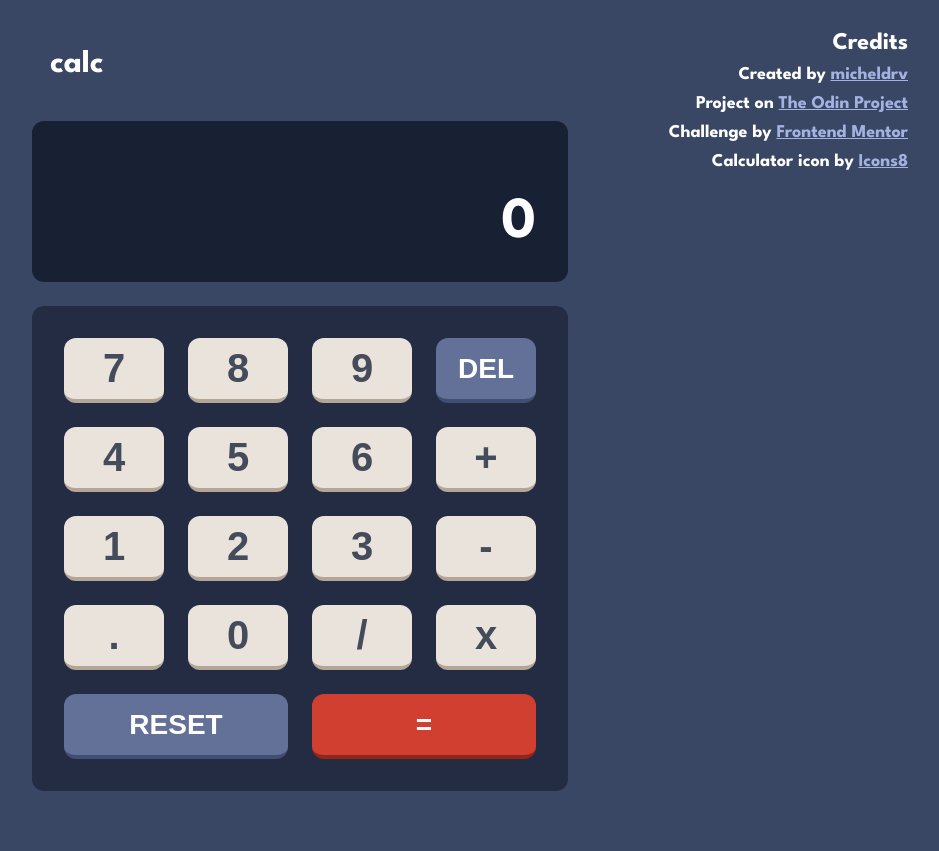
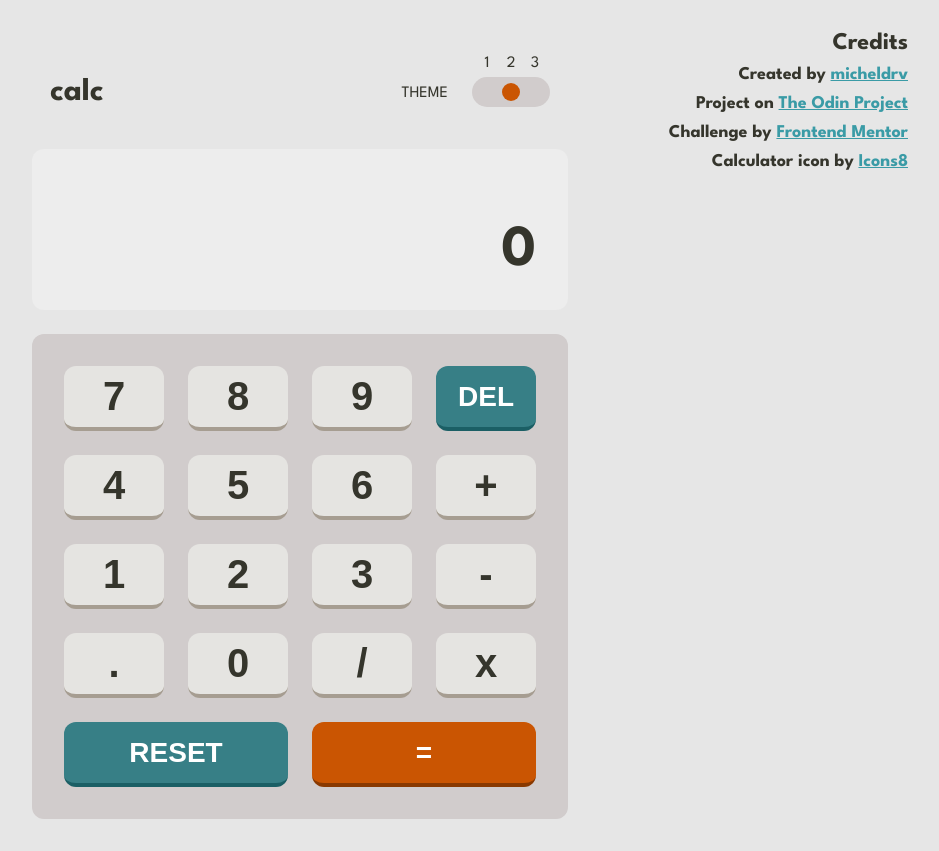
Before and after one commit to micheldrv/odin-calculator, a plain HTML site: page index.html in a window 1280 px wide. Shown: the whole page, without its empty margins (340-1279 px from the left). Before the commit the page ends 823 px from the top, so only its background shows below. Drawn offline with Linux system fonts and the light colour scheme.

Commit message:
Add themes and a theme selector, with light/dark theme preference detection

```diff
--- a/index.html
+++ b/index.html
@@ -8,6 +8,7 @@
       href="assets/images/favicon-32x32.png"
       type="image/png"
     />
+    <link rel="stylesheet" href="theme.css" />
     <link rel="stylesheet" href="style.css" />
     <base target="_blank" />
     <title>Calculator</title>
@@ -16,30 +17,45 @@
     <div class="calculator">
       <div class="calculator-top">
         <h1>calc</h1>
+        <div class="theme-container">
+          <p>THEME</p>
+          <div class="theme-selector">
+            <div class="theme-selector-numbers">
+              <span>1</span>
+              <span>2</span>
+              <span>3</span>
+            </div>
+            <button id="theme-selector-btn">
+              <div id="theme-selector-knob"></div>
+            </button>
+          </div>
+        </div>
       </div>
       <div class="section calculator-display">
         <p id="display-top"></p>
         <p id="display-main">0</p>
       </div>
       <div class="section calculator-body">
-        <button class="num-button" data-num="7">7</button>
-        <button class="num-button" data-num="8">8</button>
-        <button class="num-button" data-num="9">9</button>
-        <button class="alt-button" id="del-btn">DEL</button>
-        <button class="num-button" data-num="4">4</button>
-        <button class="num-button" data-num="5">5</button>
-        <button class="num-button" data-num="6">6</button>
-        <button class="op-button" data-op="add">+</button>
-        <button class="num-button" data-num="1">1</button>
-        <button class="num-button" data-num="2">2</button>
-        <button class="num-button" data-num="3">3</button>
-        <button class="op-button" data-op="subtract">-</button>
-        <button id="point-btn">.</button>
-        <button class="num-button" data-num="0">0</button>
-        <button class="op-button" data-op="divide">/</button>
-        <button class="op-button" data-op="multiply">x</button>
-        <button class="wide-button alt-button" id="reset-btn">RESET</button>
-        <button class="wide-button important-button" id="equals-btn">=</button>
+        <button class="btn num-button" data-num="7">7</button>
+        <button class="btn num-button" data-num="8">8</button>
+        <button class="btn num-button" data-num="9">9</button>
+        <button class="btn alt-button" id="del-btn">DEL</button>
+        <button class="btn num-button" data-num="4">4</button>
+        <button class="btn num-button" data-num="5">5</button>
+        <button class="btn num-button" data-num="6">6</button>
+        <button class="btn op-button" data-op="add">+</button>
+        <button class="btn num-button" data-num="1">1</button>
+        <button class="btn num-button" data-num="2">2</button>
+        <button class="btn num-button" data-num="3">3</button>
+        <button class="btn op-button" data-op="subtract">-</button>
+        <button class="btn" id="point-btn">.</button>
+        <button class="btn num-button" data-num="0">0</button>
+        <button class="btn op-button" data-op="divide">/</button>
+        <button class="btn op-button" data-op="multiply">x</button>
+        <button class="btn wide-button alt-button" id="reset-btn">RESET</button>
+        <button class="btn wide-button important-button" id="equals-btn">
+          =
+        </button>
       </div>
     </div>
     <div class="attribution">
--- a/style.css
+++ b/style.css
@@ -9,24 +9,11 @@
   --small-padding: 18px;
   --small-gap: 12px;
 
-  --page-bg: hsl(222, 26%, 31%);
-  --keypad-bg: hsl(223, 31%, 20%);
-  --display-bg: hsl(224, 36%, 15%);
-
-  --text-primary: hsl(0, 0%, 100%);
-  --text-secondary: hsl(221, 14%, 31%);
-
-  --button-primary: hsl(30, 25%, 89%);
-  --button-primary-shadow: hsl(28, 16%, 65%);
-  --button-primary-hover: hsl(0, 0%, 100%);
-
-  --button-alt: hsl(225, 21%, 49%);
-  --button-alt-shadow: hsl(224, 28%, 35%);
-  --button-alt-hover: hsl(224, 51%, 76%);
-
-  --button-important: hsl(6, 63%, 50%);
-  --button-important-shadow: hsl(6, 70%, 34%);
-  --button-important-hover: hsl(6, 93%, 67%);
+  --theme-sel-knob: 18px;
+  --theme-sel-gap: 6px;
+  --theme-sel-knob-3: calc(var(--theme-sel-knob) * 3);
+  --theme-sel-gap-4: calc(var(--theme-sel-gap) * 4);
+  --theme-sel-width: calc(var(--theme-sel-knob-3) + var(--theme-sel-gap-4));
 }
 
 * {
@@ -60,6 +47,66 @@ body {
 
 .calculator-top {
   padding: var(--small-padding);
+  display: flex;
+  align-items: end;
+
+  h1 {
+    flex: 1;
+  }
+}
+
+.theme-container {
+  display: flex;
+  align-items: end;
+  gap: var(--main-gap);
+
+  p {
+    margin-bottom: var(--theme-sel-gap);
+  }
+}
+
+.theme-selector {
+  display: flex;
+  flex-direction: column;
+}
+
+.theme-selector-numbers {
+  box-sizing: border-box;
+  width: var(--theme-sel-width);
+  padding: var(--theme-sel-gap);
+  display: grid;
+  grid-template-columns: repeat(3, var(--theme-sel-knob));
+  gap: var(--theme-sel-gap);
+  text-align: center;
+}
+
+#theme-selector-btn {
+  box-sizing: border-box;
+  width: var(--theme-sel-width);
+  padding: var(--theme-sel-gap);
+  margin: 0;
+  display: grid;
+  grid-template-columns: repeat(3, var(--theme-sel-knob));
+  gap: var(--theme-sel-gap);
+  outline: none;
+  border: none;
+  cursor: pointer;
+  background-color: var(--keypad-bg);
+  border-radius: var(--theme-sel-knob);
+
+  &:hover #theme-selector-knob {
+    background-color: var(--button-important-hover);
+  }
+  &:focus {
+    outline: 2px solid var(--text-primary);
+  }
+}
+
+#theme-selector-knob {
+  width: var(--theme-sel-knob);
+  height: var(--theme-sel-knob);
+  border-radius: 50%;
+  background-color: var(--button-important);
 }
 
 .calculator-display {
@@ -93,7 +140,7 @@ body {
   background-color: var(--keypad-bg);
 }
 
-button {
+button.btn {
   min-width: 100px;
   height: 65px;
   color: var(--text-secondary);
@@ -129,7 +176,7 @@ button {
 
   &.alt-button {
     font-size: 28px;
-    color: var(--text-primary);
+    color: var(--text-tertiary);
     background-color: var(--button-alt);
     border-bottom-color: var(--button-alt-shadow);
 
@@ -146,7 +193,7 @@ button {
 
   &.important-button {
     font-size: 28px;
-    color: var(--text-primary);
+    color: var(--text-important);
     background-color: var(--button-important);
     border-bottom-color: var(--button-important-shadow);
 
@@ -212,7 +259,7 @@ button {
     gap: var(--small-gap);
   }
 
-  button {
+  button.btn {
     min-width: 65px;
     height: 60px;
     font-size: 32px;
@@ -243,7 +290,7 @@ button {
     gap: var(--small-gap);
   }
 
-  button {
+  button.btn {
     min-width: 50px;
   }
 
--- /dev/null
+++ b/theme.css
@@ -0,0 +1,155 @@
+:root {
+  /* theme 1 - default if user prefers dark theme */
+  --page-bg: hsl(222, 26%, 31%);
+  --keypad-bg: hsl(223, 31%, 20%);
+  --display-bg: hsl(224, 36%, 15%);
+
+  --text-primary: hsl(0, 0%, 100%);
+  --text-secondary: hsl(221, 14%, 31%);
+  --text-tertiary: var(--text-primary);
+  --text-important: var(--text-tertiary);
+
+  --button-primary: hsl(30, 25%, 89%);
+  --button-primary-shadow: hsl(28, 16%, 65%);
+  --button-primary-hover: hsl(0, 0%, 100%);
+
+  --button-alt: hsl(225, 21%, 49%);
+  --button-alt-shadow: hsl(224, 28%, 35%);
+  --button-alt-hover: hsl(224, 51%, 76%);
+
+  --button-important: hsl(6, 63%, 50%);
+  --button-important-shadow: hsl(6, 70%, 34%);
+  --button-important-hover: hsl(6, 93%, 67%);
+
+  #theme-selector-knob {
+    grid-column: 1;
+  }
+}
+
+@media (prefers-color-scheme: light) {
+  :root {
+    /* theme 2 - if user prefers light theme and has not switched themes */
+    --page-bg: hsl(0, 0%, 90%);
+    --keypad-bg: hsl(0, 5%, 81%);
+    --display-bg: hsl(0, 0%, 93%);
+
+    --text-primary: hsl(60, 10%, 19%);
+    --text-secondary: hsl(60, 10%, 19%);
+    --text-tertiary: hsl(0, 0%, 100%);
+    --text-important: var(--text-tertiary);
+
+    --button-primary: hsl(45, 7%, 89%);
+    --button-primary-shadow: hsl(35, 11%, 61%);
+    --button-primary-hover: hsl(0, 0%, 100%);
+
+    --button-alt: hsl(185, 42%, 37%);
+    --button-alt-shadow: hsl(185, 58%, 25%);
+    --button-alt-hover: hsl(186, 48%, 44%);
+
+    --button-important: hsl(25, 98%, 40%);
+    --button-important-shadow: hsl(25, 99%, 27%);
+    --button-important-hover: hsl(25, 97%, 59%);
+
+    #theme-selector-knob {
+      grid-column: 2;
+    }
+  }
+}
+
+:root.theme-1 {
+  /* theme 1 again - user selected */
+  --page-bg: hsl(222, 26%, 31%);
+  --keypad-bg: hsl(223, 31%, 20%);
+  --display-bg: hsl(224, 36%, 15%);
+
+  --text-primary: hsl(0, 0%, 100%);
+  --text-secondary: hsl(221, 14%, 31%);
+  --text-tertiary: var(--text-primary);
+  --text-important: var(--text-tertiary);
+
+  --button-primary: hsl(30, 25%, 89%);
+  --button-primary-shadow: hsl(28, 16%, 65%);
+  --button-primary-hover: hsl(0, 0%, 100%);
+
+  --button-alt: hsl(225, 21%, 49%);
+  --button-alt-shadow: hsl(224, 28%, 35%);
+  --button-alt-hover: hsl(224, 51%, 76%);
+
+  --button-important: hsl(6, 63%, 50%);
+  --button-important-shadow: hsl(6, 70%, 34%);
+  --button-important-hover: hsl(6, 93%, 67%);
+
+  #theme-selector-knob {
+    grid-column: 1;
+  }
+}
+
+:root.theme-2 {
+  /* theme 2 again - user selected */
+  --page-bg: hsl(0, 0%, 90%);
+  --keypad-bg: hsl(0, 5%, 81%);
+  --display-bg: hsl(0, 0%, 93%);
+
+  --text-primary: hsl(60, 10%, 19%);
+  --text-secondary: hsl(60, 10%, 19%);
+  --text-tertiary: hsl(0, 0%, 100%);
+  --text-important: var(--text-tertiary);
+
+  --button-primary: hsl(45, 7%, 89%);
+  --button-primary-shadow: hsl(35, 11%, 61%);
+  --button-primary-hover: hsl(0, 0%, 100%);
+
+  --button-alt: hsl(185, 42%, 37%);
+  --button-alt-shadow: hsl(185, 58%, 25%);
+  --button-alt-hover: hsl(186, 48%, 44%);
+
+  --button-important: hsl(25, 98%, 40%);
+  --button-important-shadow: hsl(25, 99%, 27%);
+  --button-important-hover: hsl(25, 97%, 59%);
+
+  #theme-selector-knob {
+    grid-column: 2;
+  }
+}
+
+:root.theme-3 {
+  /* theme 3 - user selected */
+  --page-bg: hsl(268, 75%, 9%);
+  --keypad-bg: hsl(268, 71%, 12%);
+  --display-bg: var(--keypad-bg);
+
+  --text-primary: hsl(52, 100%, 62%);
+  --text-secondary: var(--text-primary);
+  --text-tertiary: hsl(0, 0%, 100%);
+  --text-important: hsl(198, 20%, 13%);
+
+  --button-primary: hsl(268, 47%, 21%);
+  --button-primary-shadow: hsl(290, 70%, 36%);
+  --button-primary-hover: hsl(290, 72%, 43%);
+
+  --button-alt: hsl(281, 89%, 26%);
+  --button-alt-shadow: hsl(285, 91%, 52%);
+  --button-alt-hover: hsl(285, 82%, 66%);
+
+  --button-important: hsl(176, 100%, 44%);
+  --button-important-shadow: hsl(177, 92%, 70%);
+  --button-important-hover: hsl(176, 88%, 83%);
+
+  button.btn {
+    &.alt-button {
+      &:hover {
+        border-bottom-color: var(--button-alt-shadow);
+      }
+    }
+
+    &.important-button {
+      &:hover {
+        border-bottom-color: var(--button-important-shadow);
+      }
+    }
+  }
+
+  #theme-selector-knob {
+    grid-column: 3;
+  }
+}
--- a/ui.js
+++ b/ui.js
@@ -46,6 +46,73 @@ function bindOtherButtons() {
   });
 }
 
+function bindThemeButton() {
+  const themeButton = document.querySelector("#theme-selector-btn");
+
+  themeButton.addEventListener("click", (event) => {
+    event.preventDefault();
+
+    const themes = ["theme-1", "theme-2", "theme-3"];
+    const html = document.documentElement;
+
+    const hasTheme = () => {
+      for (const theme of themes) {
+        if (html.classList.contains(theme)) {
+          return true;
+        }
+      }
+      return false;
+    };
+    const clearTheme = () => {
+      for (const theme of themes) {
+        html.classList.remove(theme);
+      }
+    };
+    const getThemeIndex = () => {
+      for (const cl of html.classList) {
+        const index = themes.indexOf(cl);
+        if (index != -1) {
+          return index;
+        }
+      }
+      return -1;
+    };
+
+    if (hasTheme()) {
+      let index = getThemeIndex();
+      if (index == -1) {
+        index = 0;
+      } else {
+      }
+      index += 1;
+      if (index >= themes.length) {
+        index = 0;
+      }
+
+      clearTheme();
+      html.classList.add(themes[index]);
+    } else {
+      const prefersLight = () => {
+        if (
+          window.matchMedia &&
+          window.matchMedia("(prefers-color-scheme: light)").matches
+        ) {
+          return true;
+        }
+        return false;
+      };
+
+      if (prefersLight()) {
+        clearTheme();
+        html.classList.add("theme-3");
+      } else {
+        clearTheme();
+        html.classList.add("theme-2");
+      }
+    }
+  });
+}
+
 function updateDisplay() {
   const displayTop = document.querySelector("#display-top");
   const displayMain = document.querySelector("#display-main");
@@ -76,6 +143,7 @@ export function bindButtons() {
   bindNumberButtons();
   bindOperatorButtons();
   bindOtherButtons();
+  bindThemeButton();
 }
 
 export function bindKeyboard() {
```
